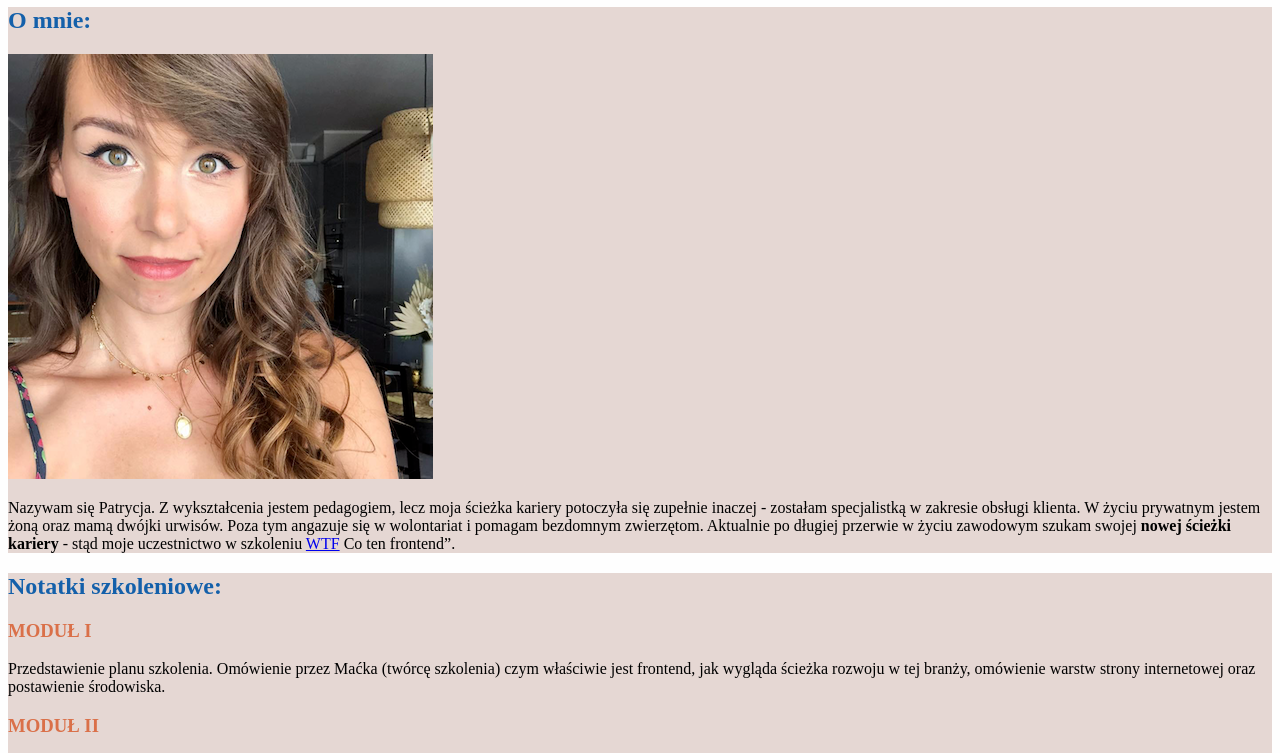
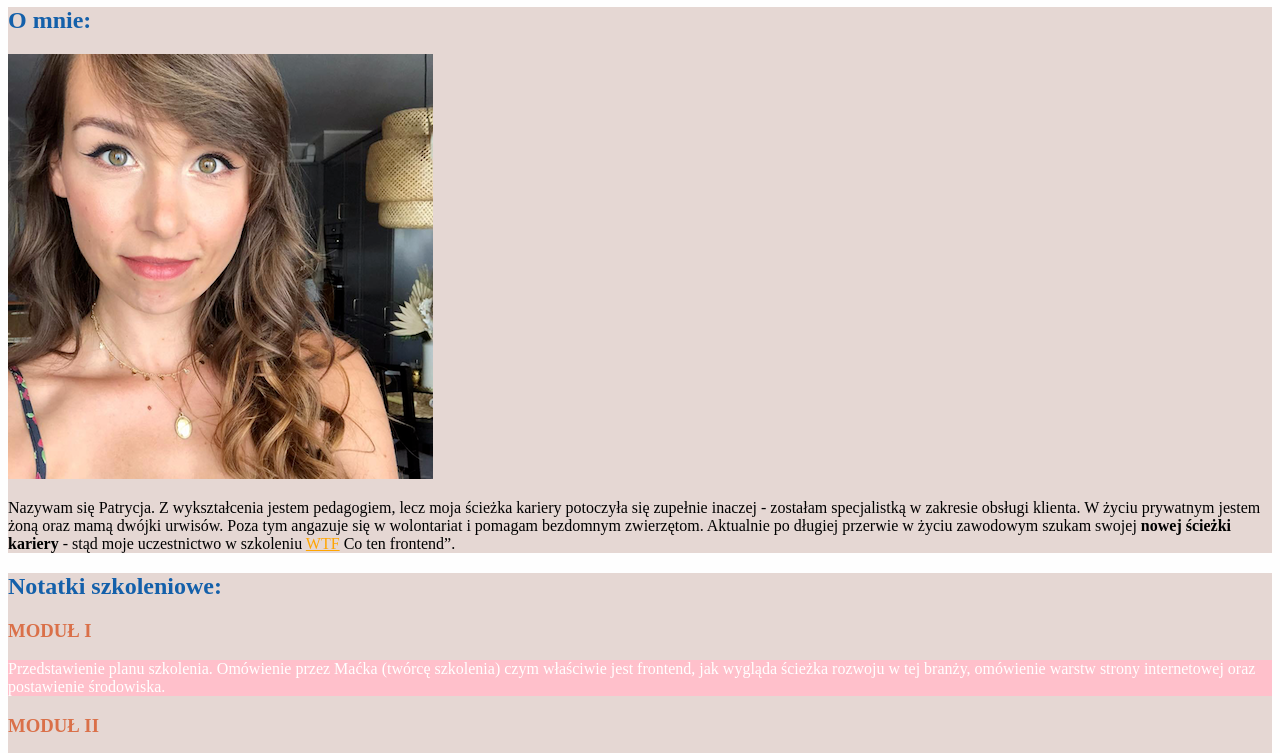
Before and after one commit to PatrycjaDz/homepage, a plain HTML site: page index.html in a window 1280 px wide. Shown: the part 99-852 px from the top of the page. Drawn offline with Linux system fonts and the light colour scheme.

Commit message:
learning css & js

```diff
--- a/index.html
+++ b/index.html
@@ -34,8 +34,9 @@
 			</p>
 		</section>
 		<section>
+
 			<h2>Notatki szkoleniowe:</h2>
-			<article>
+			<article class="my-article">
 				<h3>MODUŁ I</h3>
 				<p>
 					Przedstawienie planu szkolenia. Omówienie przez Maćka (twórcę szkolenia) czym właściwie jest frontend, jak
@@ -76,6 +77,7 @@
 			Materiał opracowany na potrzeby kursu “WTF: Co ten frontend”. <a href="#top"> do góry</a>
 		</p>
 	</footer>
+<script src="main.js"></script>
 </body>
 
 </html>
--- /dev/null
+++ b/main.js
@@ -0,0 +1,4 @@
+const firstName ='Patrycja';
+const age ='33';
+
+console.log(`Nazywam się ${firstName} i mam ${age} lat`);
--- a/style.css
+++ b/style.css
@@ -14,3 +14,24 @@ h3 {
 section {
     background: rgba(223, 205, 200, 0.8);
 }
+
+a {
+    color:green;
+}
+
+section a {
+    color: orange;
+}
+
+.my-article {
+    color: rgb(218, 0, 11);
+}
+
+.my-article p {
+    background: pink;
+    color: white;
+}
+
+.my-article1 {
+    color:maroon;
+}
```
